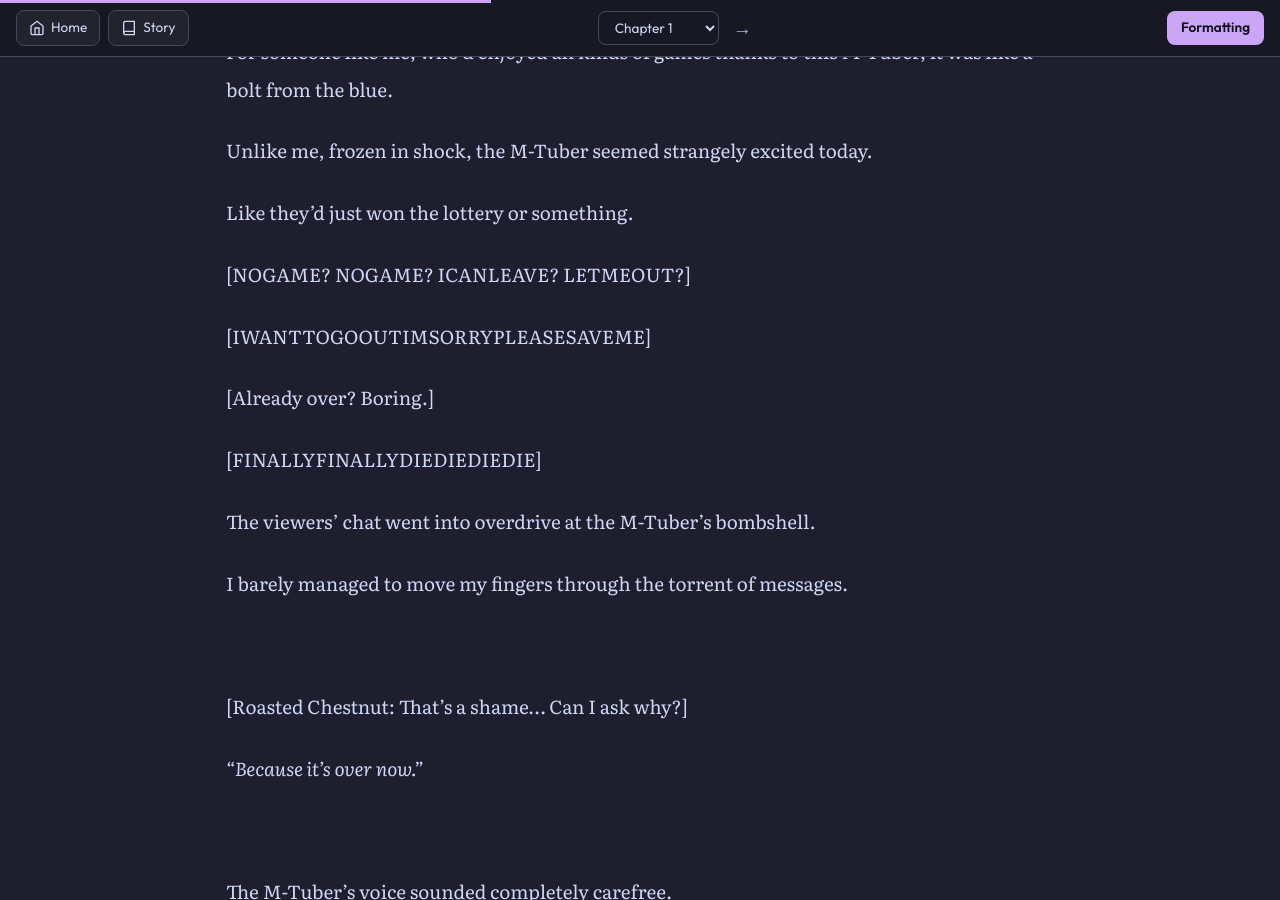
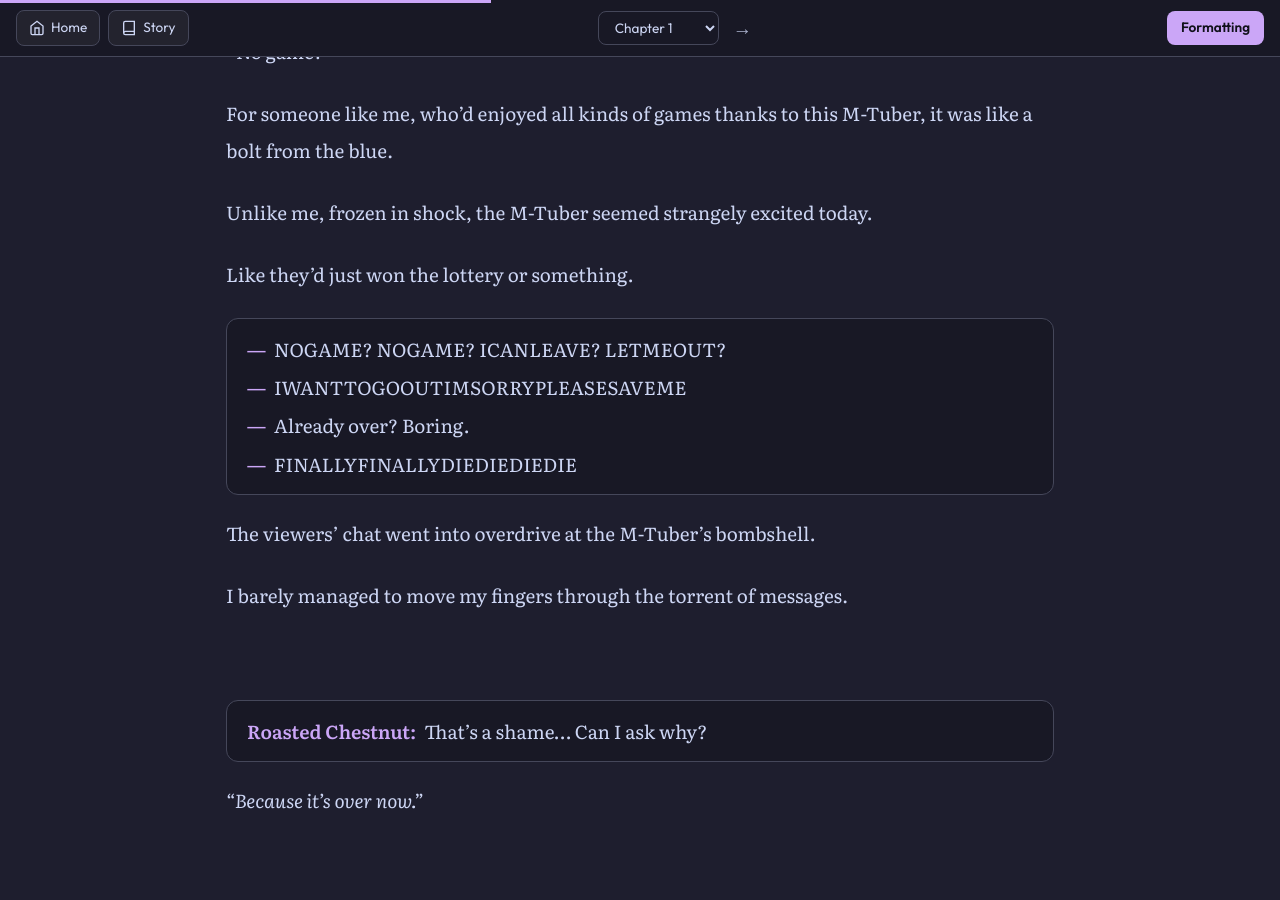
Before and after one commit to soleumn/soleumn.github.io, a Jekyll site: the page built from _chapters/eoshinki/ch1.md, in a window 1280 px wide and 900 px high, scrolled down 5112 px. Built offline with Jekyll 4.4.1, drawn with Linux system fonts in a browser that asks for light colours; comment, search, counter and statistics services are not loaded; some of the changed text lies outside the part shown.

Commit message:
Update ch1.md

```diff
--- a/_chapters/eoshinki/ch1.md
+++ b/_chapters/eoshinki/ch1.md
@@ -73,7 +73,9 @@ Which I actually liked. No unwanted attention meant I could relax.
 
 *“I was just waiting for you, Roasted Chestnut.”*
 
-\[Roasted Chestnut: I was waiting for the stream too.\]
+<div class="chat-box">
+  <div style="display:flex;align-items:flex-start;gap:8px;line-height:1.5;font-size:inherit;"><span style="color:var(--detalhe-accent);font-weight:700;flex-shrink:0">Roasted Chestnut:</span> I was waiting for the stream too.</div>
+</div>
 
 <br>
 
@@ -113,7 +115,9 @@ I typed into the chat, wondering what kind of game they’d made this time.
 
 <br>
 
-\[Roasted Chestnut: The last game you gave me was really fun.\]
+<div class="chat-box">
+  <div style="display:flex;align-items:flex-start;gap:8px;line-height:1.5;font-size:inherit;"><span style="color:var(--detalhe-accent);font-weight:700;flex-shrink:0">Roasted Chestnut:</span> The last game you gave me was really fun.</div>
+</div>
 
 *“I knew you’d get the true ending, Roasted Chestnut.”*
 
@@ -129,7 +133,9 @@ I shook off the confusion and asked.
 
 <br>
 
-\[Roasted Chestnut: What kind of game is it today?\]
+<div class="chat-box">
+  <div style="display:flex;align-items:flex-start;gap:8px;line-height:1.5;font-size:inherit;"><span style="color:var(--detalhe-accent);font-weight:700;flex-shrink:0">Roasted Chestnut:</span> What kind of game is it today?</div>
+</div>
 
 <br>
 
@@ -163,13 +169,12 @@ Unlike me, frozen in shock, the M-Tuber seemed strangely excited today.
 
 Like they’d just won the lottery or something.
 
-\[NOGAME? NOGAME? ICANLEAVE? LETMEOUT?\]
-
-\[IWANTTOGOOUTIMSORRYPLEASESAVEME\]
-
-\[Already over? Boring.\]
-
-\[FINALLYFINALLYDIEDIEDIEDIE\]
+<div class="chat-box">
+  <div class="chat-msgs">NOGAME? NOGAME? ICANLEAVE? LETMEOUT?</div>
+  <div class="chat-msgs">IWANTTOGOOUTIMSORRYPLEASESAVEME</div>
+  <div class="chat-msgs">Already over? Boring.</div>
+  <div class="chat-msgs">FINALLYFINALLYDIEDIEDIEDIE</div>
+</div>
 
 The viewers’ chat went into overdrive at the M-Tuber’s bombshell.
 
@@ -177,7 +182,9 @@ I barely managed to move my fingers through the torrent of messages.
 
 <br>
 
-\[Roasted Chestnut: That’s a shame… Can I ask why?\]
+<div class="chat-box">
+  <div style="display:flex;align-items:flex-start;gap:8px;line-height:1.5;font-size:inherit;"><span style="color:var(--detalhe-accent);font-weight:700;flex-shrink:0">Roasted Chestnut:</span> That’s a shame… Can I ask why?</div>
+</div>
 
 *“Because it’s over now.”*
 
@@ -241,7 +248,9 @@ Nothing they’d said since earlier made any sense. I pressed my nose and typed
 
 <br>
 
-\[Roasted Chestnut: I don’t understand what you mean.\]
+<div class="chat-box">
+  <div style="display:flex;align-items:flex-start;gap:8px;line-height:1.5;font-size:inherit;"><span style="color:var(--detalhe-accent);font-weight:700;flex-shrink:0">Roasted Chestnut:</span> I don’t understand what you mean.</div>
+</div>
 
 *“I can’t wait. I’ve been waiting for so long. So, so, so, so long.”*
 
```
